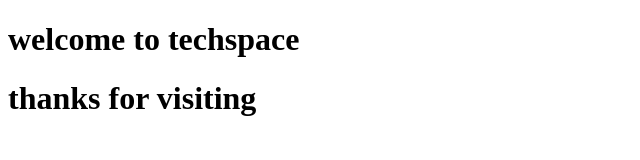
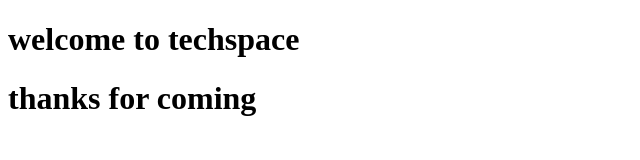
Before and after one commit to deeputudimilla07/mysite1, a plain HTML site: page index.html in a window 1280 px wide. Shown: the full height of the page, 0-640 px from the left. Drawn offline with Linux system fonts and the light colour scheme.

Commit message:
modified

```diff
--- a/index.html
+++ b/index.html
@@ -14,7 +14,7 @@
     </header>
     <footer>
         <h1>
-            thanks for visiting
+            thanks for coming
         </h1>
     </footer>
 </body>
```
